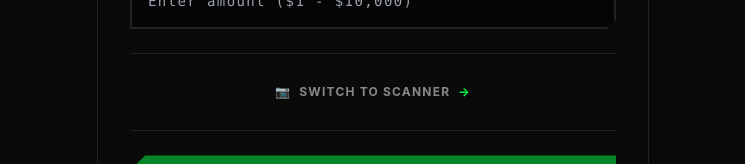
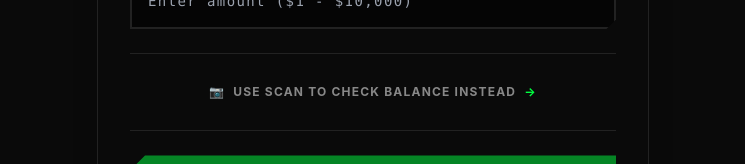
Before and after one commit to Mahmud2123/golden-app, a React (Vite) app: page / in a window 1280 px wide. Shown: the part 404-568 px from the top of the page, without its empty margins (267-1012 px from the left). Built offline with nearby package versions, Linux system fonts and the light colour scheme; no server answers.

Commit message:
UPDATE flo logicw

```diff
--- a/src/pages/Home.jsx
+++ b/src/pages/Home.jsx
@@ -212,7 +212,7 @@ const Home = () => {
             </div>
             <div className="text-center my-2 py-4 border-y border-[#222]">
               <Link to="/scan" className="text-[#888] no-underline text-xs font-bold tracking-widest uppercase hover:text-[#00ff41] transition-colors inline-flex items-center gap-2 group">
-                <span>📷</span> Switch to Scanner <span className="inline-block transition-transform group-hover:translate-x-1 text-[#00ff41]">→</span>
+                <span>📷</span> USE SCAN TO CHECK BALANCE INSTEAD <span className="inline-block transition-transform group-hover:translate-x-1 text-[#00ff41]">→</span>
               </Link>
             </div>
           <button
```
